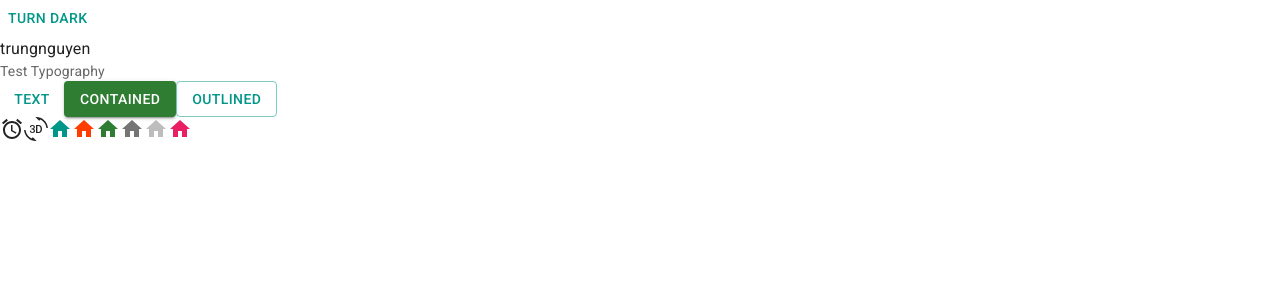
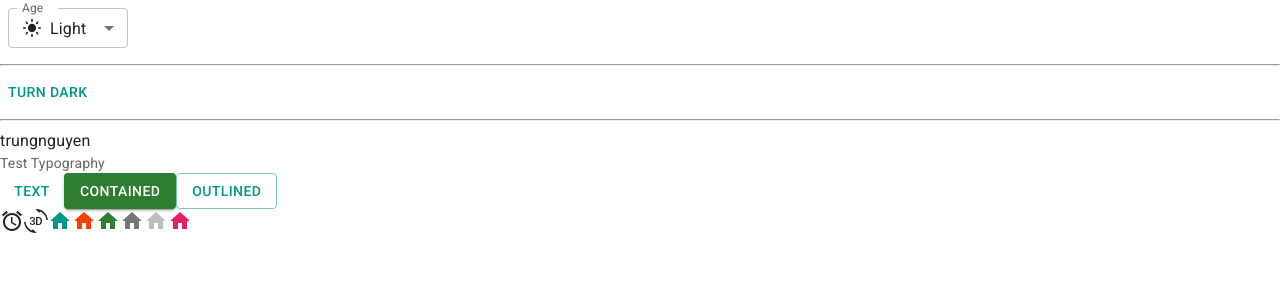
Before and after one commit to trungnguyen1507/trello-web, a React (Vite) app: page / in a window 1280 px wide. Shown: the top 300 px of the page. Built offline with nearby package versions, Linux system fonts and the light colour scheme.

Commit message:
Dark Light Mode P2

```diff
--- a/src/App.jsx
+++ b/src/App.jsx
@@ -5,6 +5,53 @@
 import { pink } from '@mui/material/colors'
 import Typography from '@mui/material/Typography'
 import { useColorScheme } from '@mui/material/styles'
+
+import InputLabel from '@mui/material/InputLabel'
+import MenuItem from '@mui/material/MenuItem'
+import FormControl from '@mui/material/FormControl'
+import Select from '@mui/material/Select'
+import Box from '@mui/material/Box'
+import LightModeIcon from '@mui/icons-material/LightMode'
+import DarkModeOutlinedIcon from '@mui/icons-material/DarkModeOutlined'
+import SettingsBrightnessIcon from '@mui/icons-material/SettingsBrightness'
+
+function ModeSelect() {
+  const { mode, setMode } = useColorScheme()
+
+  const handleChange = (event) => {
+    const selectMode = event.target.value
+    setMode(selectMode)
+  }
+
+  return (
+    <FormControl sx={{ m: 1, minWidth: 120 }} size='small'>
+      <InputLabel id='label-select-dark-light-mode'>Age</InputLabel>
+      <Select
+        labelId='label-select-dark-light-mode'
+        id='select-dark-light-mode'
+        value={mode}
+        label='Mode'
+        onChange={handleChange}
+      >
+        <MenuItem value='light'>
+          <div style={{ display: 'flex', alignItems: 'center', gap: '8px' }}>
+            <LightModeIcon fontSize='small' /> Light
+          </div>
+        </MenuItem>
+        <MenuItem value='dark'>
+          <Box sx={{ display: 'flex', alignItems: 'center', gap: 1 }}>
+            <DarkModeOutlinedIcon fontSize='small' /> Dark
+          </Box>
+        </MenuItem>
+        <MenuItem value='system'>
+          <Box sx={{ display: 'flex', alignItems: 'center', gap: 1 }}>
+            <SettingsBrightnessIcon fontSize='small' /> System
+          </Box>
+        </MenuItem>
+      </Select>
+    </FormControl>
+  )
+}
 
 function ModeToggle() {
   // function useColorScheme đã hỗ trợ lưu giá trị theme mode vào localStorage
@@ -23,8 +70,10 @@
 function App() {
   return (
     <>
+      <ModeSelect />
+      <hr />
       <ModeToggle />
-
+      <hr />
       <div>trungnguyen</div>
 
       <Typography variant='body2' color='text.secondary'>
```
